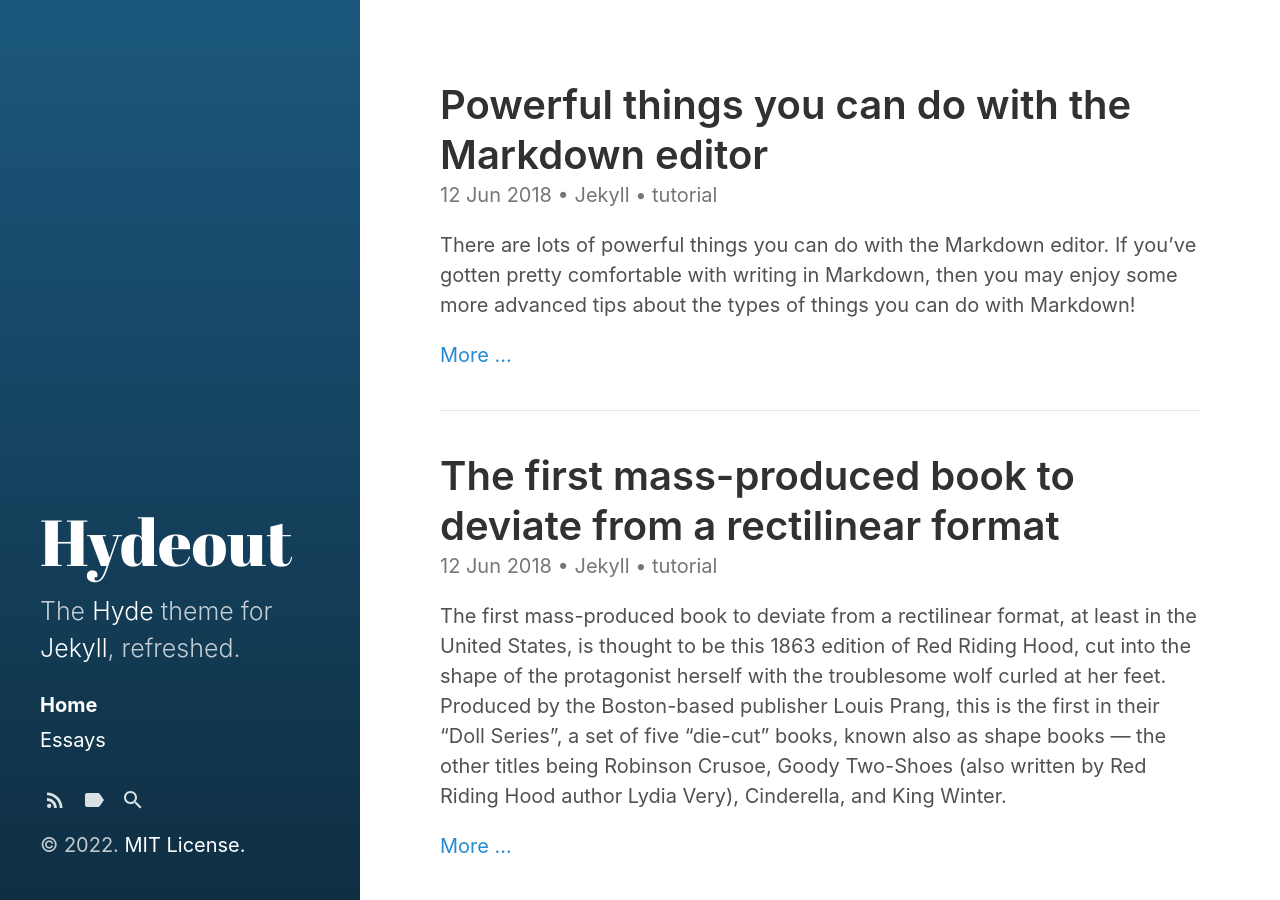
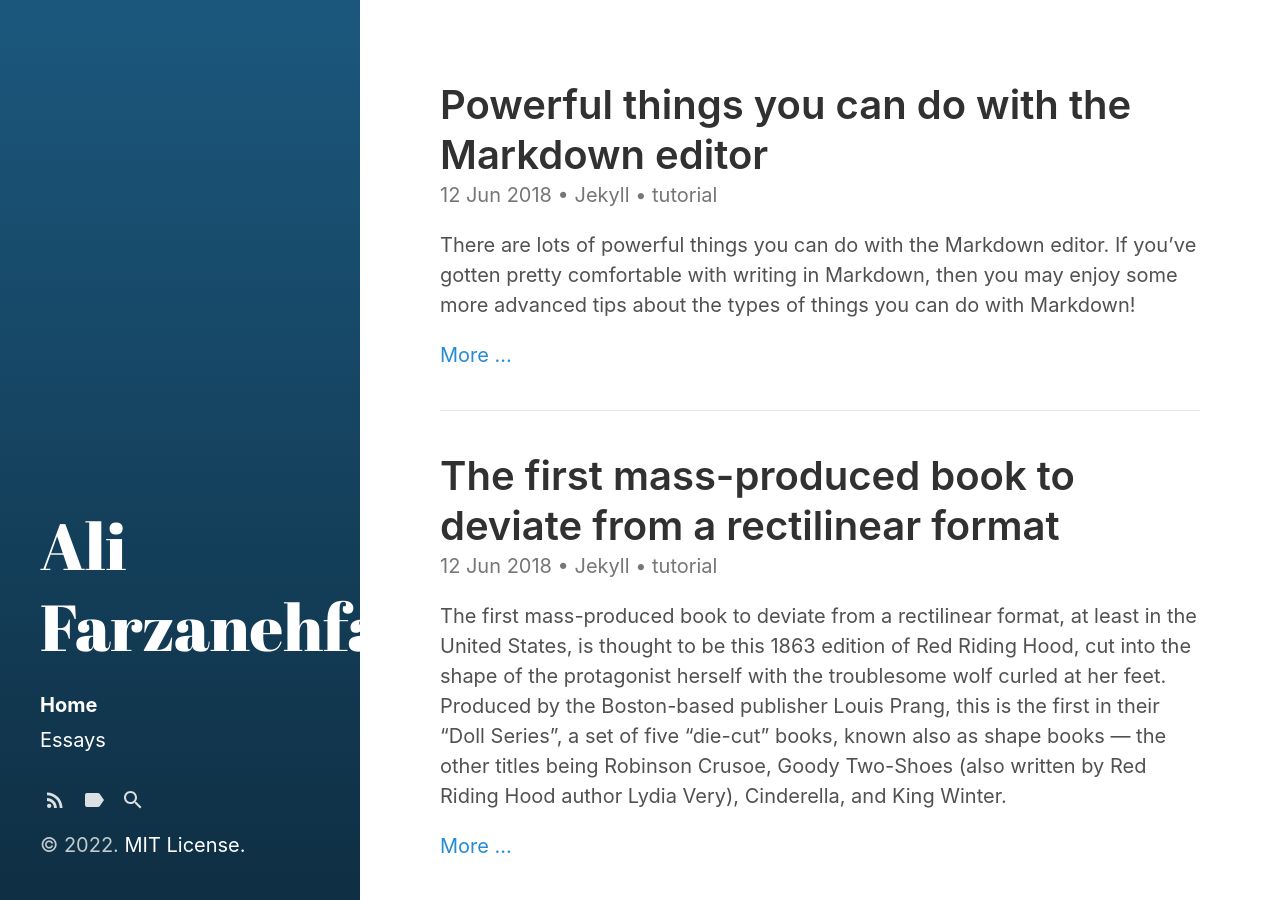
Before and after one commit to alfarzan/plsignore.com, a Jekyll site: the page built from index.html, in a window 1280 px wide and 900 px high. Built offline with Jekyll 4.4.1, drawn with Linux system fonts in a browser that asks for light colours; the list of posts is cut into pages by our own code.

Commit message:
Update _config.yml

```diff
--- a/_config.yml
+++ b/_config.yml
@@ -4,10 +4,10 @@ highlighter:      rouge
 remote_theme: fongandrew/hydeout  # adding as per instructions here https://github.com/fongandrew/hydeout
 
 # Setup
-title:            Hydeout
-tagline:          'A Jekyll theme'
-description:      'The <a href="http://hyde.getpoole.com" target="_blank">Hyde</a> theme for <a href="http://jekyllrb.com" target="_blank">Jekyll</a>, refreshed.'
-url:              https://fongandrew.github.io
+title:            Ali Farzanehfar
+tagline:          'Opinions, Essays, Hobbies.'
+# description:      'The <a href="http://hyde.getpoole.com" target="_blank">Hyde</a> theme for <a href="http://jekyllrb.com" target="_blank">Jekyll</a>, refreshed.'
+# url:              https://fongandrew.github.io
 baseurl:          '/'
                   # the optional subpath of your site, e.g. "/blog"
                   # NB: This applies to all pages in your Jekyll site.
@@ -15,9 +15,9 @@ baseurl:          '/'
                   # other pages at root, see the paginate_path and
                   # sidebar_blog_link below.
 
-author:
-  name:           'Andrew Fong'
-  url:            https://twitter.com/fongandrewc
+# author:
+#   name:           'Andrew Fong'
+#   url:            https://twitter.com/fongandrewc
 
 paginate:         10
 # paginate_path:    '/page:num'
```
